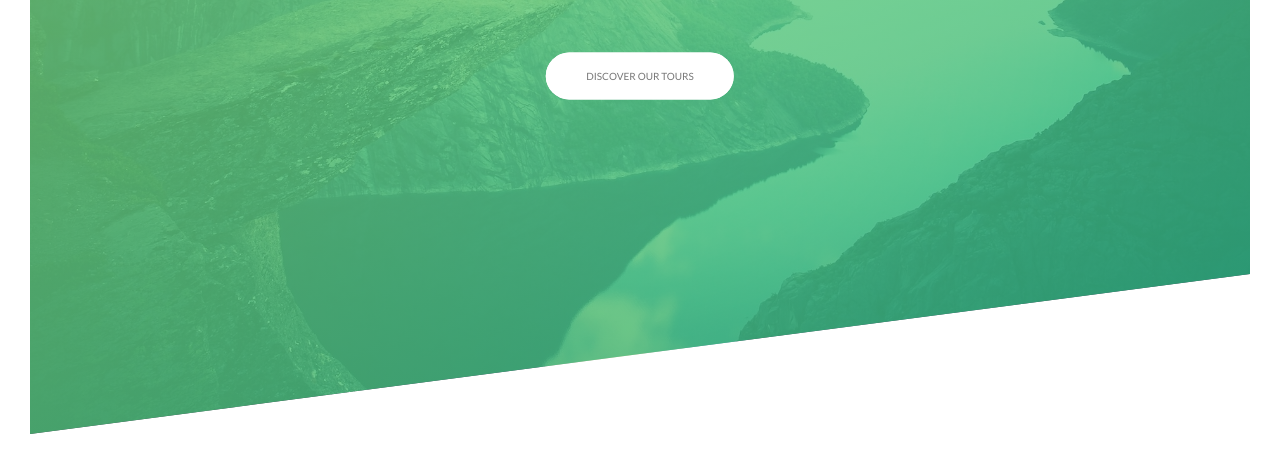
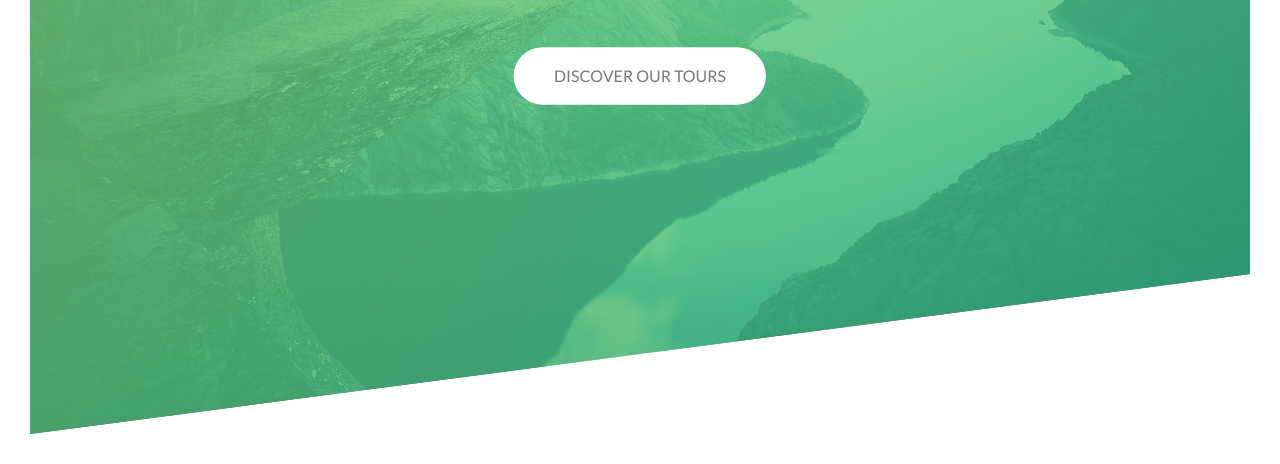
Before and after one commit to andrewrey/natours_for_last_time, a plain HTML site: page index.html in a window 1280 px wide. Shown: the part 356-820 px from the top of the page. Drawn offline with Linux system fonts and the light colour scheme.

Commit message:
updated the box-sizing to be inherited

```diff
--- a/css/style.css
+++ b/css/style.css
@@ -9,14 +9,16 @@ Dark green: #28b485
 
 */
 
-* {
+*,
+*::before,
+*::after {
   margin: 0;
   padding: 0;
-  box-sizing: border-box;
+  box-sizing: inherit;
 }
 
 html {
-  font-size: 10px;
+  font-size: 62.5%;
 }
 
 body {
@@ -26,6 +28,7 @@ body {
   line-height: 1.7;
   color: #777;
   padding: 3rem;
+  box-sizing: border-box;
 }
 
 .header {
@@ -92,6 +95,7 @@ body {
   display: inline-block;
   transition: all 0.1s;
   position: relative;
+  font-size: 1.6rem;
 }
 
 .btn:hover {
```
